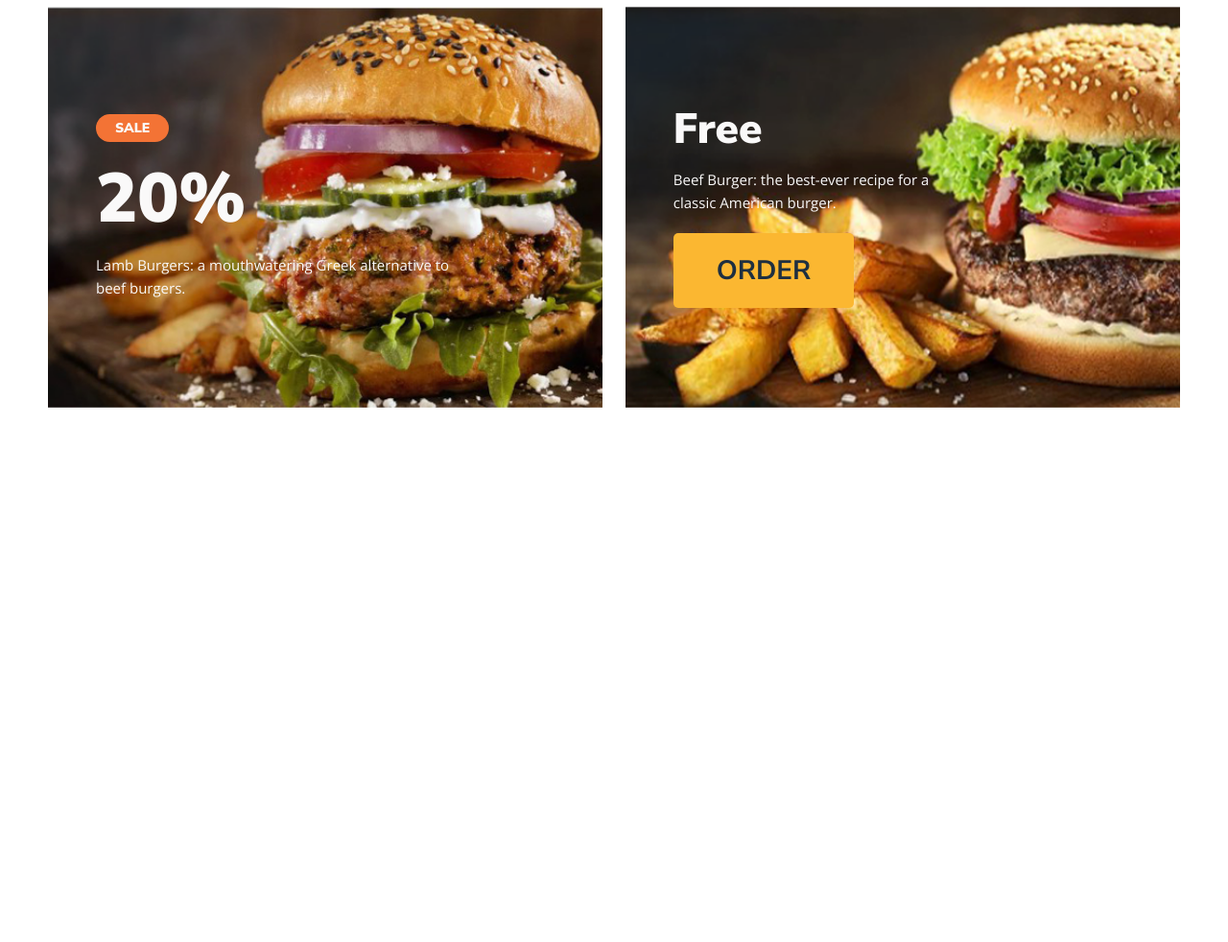
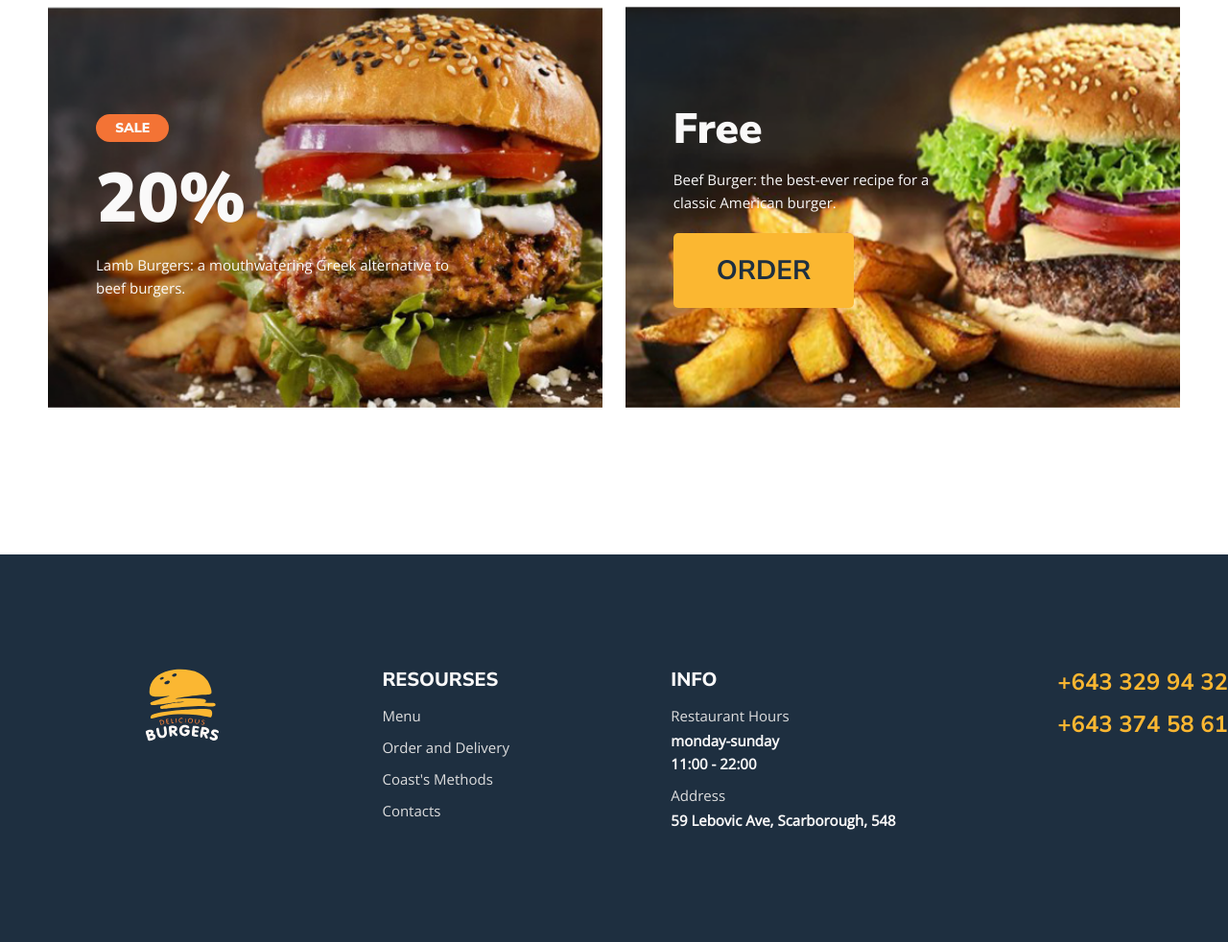
Before and after one commit to Spargova/First, a plain HTML site: page index.html in a window 1280 px wide. Shown: the part 980-1962 px from the top of the page at 96% size. Before the commit the page ends 1558 px from the top, so only its background shows below. Drawn offline with nearby package versions, Linux system fonts and the light colour scheme.

Commit message:
Update index.html

```diff
--- a/index.html
+++ b/index.html
@@ -12,9 +12,9 @@
 
 </head>
 
-<body><div class="main">
-         <div class="container">
-               <div class="text">
+<body>  <div class="main">
+            <div class="container">
+                <div class="text">
                     <h1>
                      <span>cooked when you order</span>
                       ANGUS BURGERS
@@ -30,6 +30,7 @@
 
             </div>
         </div>
+
         <div class="promo">
             <div class="container">
                 <div class="promo-left">
@@ -41,9 +42,49 @@
                     <p class="free"> free</p>
                     <p class="description">  Beef Burger: the best-ever recipe for a classic American burger.</p>
                     <a href="#">order</a>
-
                 </div>
             </div>
+        </div>
+
+        <div class="footer">
+            <div class="container">
+                <div class="item">
+                    <img class="logo" src="image/logo.svg" alt="logo">
+                </div>
+
+                <div class="item">
+                    <h2> resourses</h2>
+                    <ul>
+                        <li> <a href=""> Menu</a></li>
+                        <li> <a href=""> Order and Delivery</a></li>
+                        <li> <a href=""> Coast's Methods</a></li>
+                        <li> <a href=""> Contacts</a></li>
+                    </ul>
+                </div>
+
+                <div class="item">
+                        <h2> info</h2>
+                        <ul>
+                            <li>
+                                <span>Restaurant Hours</span>
+                                monday-sunday<br>
+                                11:00 - 22:00
+                            </li>
+                        </ul>
+
+                        <ul>
+                             <li> <span>Address</span>
+                                59 Lebovic Ave, Scarborough, 548
+                            </li>
+                        </ul>
+                </div>
+
+                <div class="tel">
+                    <ul>
+                        <li> +643 329 94 32 </li>
+                        <li> +643 374 58 61 </li>
+                    </ul>
+                </div>
         </div>
 </body>
 
```
